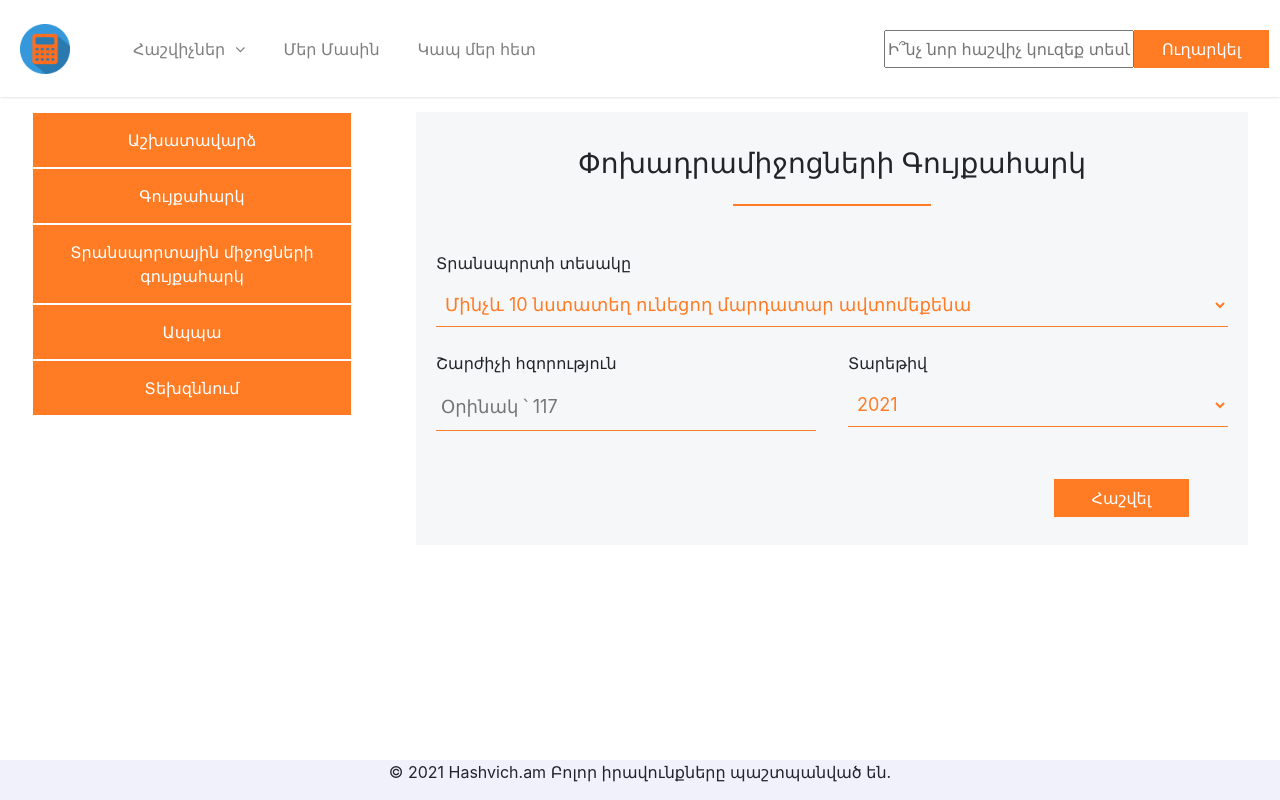
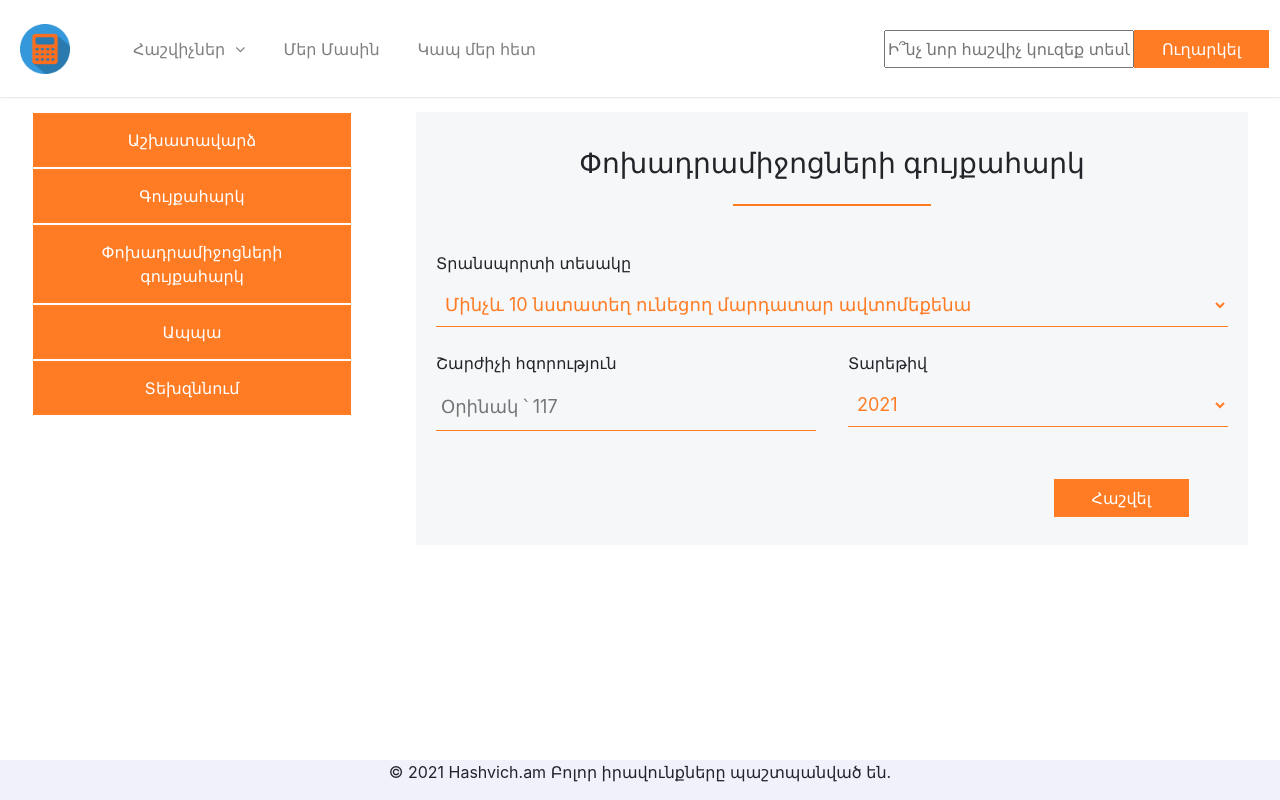
Before and after one commit to zhorgithub/hashvir, a React (Create React App) app: page /cars in a window 1280 px wide. Built offline with nearby package versions, Linux system fonts and the light colour scheme.

Commit message:
no message

```diff
--- a/package.json
+++ b/package.json
@@ -13,6 +13,7 @@
     "react-responsive-carousel": "^3.2.9",
     "react-router-dom": "^5.2.0",
     "react-scripts": "^3.4.3",
+    "react-toastify": "^7.0.3",
     "yarn": "^1.22.4"
   },
   "scripts": {
--- a/src/App.js
+++ b/src/App.js
@@ -2,12 +2,17 @@ import React from 'react';
 import { BrowserRouter as Router } from 'react-router-dom'
 
 import Routes from './Routes';
+
+import { ToastContainer } from 'react-toastify';
+import 'react-toastify/dist/ReactToastify.css';
 
 
 
 function App() {
   return (
     <Router>
+
+      <ToastContainer />
       <Routes />
     </Router>
   );
--- a/src/layouts/components/Sidebar/Sidebar.js
+++ b/src/layouts/components/Sidebar/Sidebar.js
@@ -6,19 +6,19 @@ function Sidebar(props) {
     return (
         <ul className="list-unstyled components">
             <li>
-            <Link to='salary'>Աշխատավարձ</Link>
+                <Link to='salary'>Աշխատավարձ</Link>
             </li>
-             <li>
+            <li>
                 <Link to='realEstate'>Գույքահարկ</Link>
             </li>
             <li>
-                <Link to='cars'>Տրանսպորտային միջոցների գույքահարկ</Link>
+                <Link to='cars'>Փոխադրամիջոցների գույքահարկ</Link>
             </li>
 
             <li>
                 <Link to='appa'>Ապպա</Link>
             </li>
-             <li>
+            <li>
                 <Link to='inspection'>Տեխզննում</Link>
             </li>
             {/* <li className="active">
--- a/src/views/CalcPage/CarsPage.js
+++ b/src/views/CalcPage/CarsPage.js
@@ -1,5 +1,5 @@
-import React, { useState } from 'react'
-
+import React, { useState } from 'react';
+import { toast } from 'react-toastify';
 
 const CarsPage = () => {
 
@@ -10,14 +10,13 @@ const CarsPage = () => {
         e.preventDefault();
         let myTax;
         let percent = 100;
-
         const type = parseInt(e.target.elements[0].value);
         const hp = parseInt(e.target.elements[1].value);
         const year = parseInt(e.target.elements[2].value)
-
-
+        if (!hp) {
+            toast.warn('Լրացրեք շարժիչի հզորությունը')
+        }
         const age = new Date().getFullYear() - year + 1
-
         switch (true) {
             case (type == 1):
                 if (hp <= 120) {
@@ -65,7 +64,7 @@ const CarsPage = () => {
         <>
             <form onSubmit={handleSubmit}>
                 <div className="cars">
-                    <div className="top-text"><h3>Փոխադրամիջոցների Գույքահարկ</h3></div>
+                    <div className="top-text"><h3>Փոխադրամիջոցների գույքահարկ</h3></div>
                     <hr className="sep" />
                     <label className="cars-label">Տրանսպորտի տեսակը</label><br />
                     <select className="cars-select" value={carType} onChange={e => setCarType(e.target.value)}>
--- a/src/views/CalcPage/SalaryPage.js
+++ b/src/views/CalcPage/SalaryPage.js
@@ -1,4 +1,5 @@
 import React, { useState } from 'react'
+import { toast } from 'react-toastify';
 
 const SalaryPage = () => {
 
@@ -14,8 +15,14 @@ const SalaryPage = () => {
     const [hashvarkType, setHashvarkType] = useState('0')
 
 
+
     const handleSubmit = (e) => {
         e.preventDefault()
+        if (!startSalary) {
+            toast.warn('Լրացրեք աշխատավարձի չափը')
+            return
+        }
+
 
         let sal = parseInt(startSalary)
         let ekamt
@@ -200,16 +207,16 @@ const SalaryPage = () => {
                     <button type="submit" className="btn calc-btn"  >Հաշվել</button>
                     {ready ?
                         <>
-                        <div className="salary-result-parent">
-                            <h2> <span className="salary-result">Աշխատավարձ</span> { startSalary}</h2>
-                            <span className="salary-plus">+</span>
-                            <h2> <span className="salary-result">Եկամտային հարկ</span> { ekamtayin}</h2>
-                            <span className="salary-plus">+</span>
-                            <h2> <span className="salary-result">Կուտակային կենս․</span> { kutakayin}</h2>
-                            <span className="salary-plus">+</span>
-                            <h2> <span className="salary-result">Դրոշմանշային վճար</span> { droshmanish}</h2>
-                            <h2 className="salary-result-num">______________________</h2>
-                            <h2> <span className="salary-result">Արդյունք</span> { finalSalary}</h2>
+                            <div className="salary-result-parent">
+                                <h2> <span className="salary-result">Աշխատավարձ</span> {startSalary}</h2>
+                                <span className="salary-plus">+</span>
+                                <h2> <span className="salary-result">Եկամտային հարկ</span> {ekamtayin}</h2>
+                                <span className="salary-plus">+</span>
+                                <h2> <span className="salary-result">Կուտակային կենս․</span> {kutakayin}</h2>
+                                <span className="salary-plus">+</span>
+                                <h2> <span className="salary-result">Դրոշմանշային վճար</span> {droshmanish}</h2>
+                                <h2 className="salary-result-num">______________________</h2>
+                                <h2> <span className="salary-result">Արդյունք</span> {finalSalary}</h2>
                             </div>
                         </>
                         : null}
--- a/src/views/CalcPage/TeInspectionPage.js
+++ b/src/views/CalcPage/TeInspectionPage.js
@@ -1,5 +1,6 @@
-import React, { useState } from 'react'
-import { Switch } from 'react-router-dom'
+import React, { useState } from 'react';
+import { Switch } from 'react-router-dom';
+import { toast } from 'react-toastify';
 
 
 const TeInspectionPage = () => {
@@ -26,6 +27,10 @@ const TeInspectionPage = () => {
 
     const handleSubmit = (e) => {
         e.preventDefault()
+        if (!dzi) {
+            toast.warn('Լրացրեք շարժիչի հզորությունը')
+            return
+        }
         if (transport == (1 || 2 || 3)) {
             setBnapTax(dzi * arr1[dziIndex][taretiv]);
         }
@@ -34,7 +39,6 @@ const TeInspectionPage = () => {
 
     const handleChangeTransport = (e) => {
         const a = e.target.value
-        console.log(a);
         setTransport(a)
         switch (a) {
             case '1':
@@ -64,7 +68,6 @@ const TeInspectionPage = () => {
                 setBnapTax(0)
                 break;
         }
-
     }
 
     const handleChangeDzi = (e) => {
@@ -116,7 +119,7 @@ const TeInspectionPage = () => {
                     <div className="parent-select">
                         <div>
                             <label className="appa-label">Տրանսպորտային միջոցի տեսակ</label><br />
-                            <select className="appa-select" onChange={handleChangeTransport} >
+                            <select className="appa-select" value={transport} onChange={handleChangeTransport} >
                                 <option value='1'>Թեթև մարդատար </option>
                                 <option value='2'>Ավտոբուս (մինչև 17 նստատեղով) </option>
                                 <option value='3'>Ավտոբուս (17-ից ավել նստատեղով) </option>
```
Also changed, not shown: 1 other file (tests, documents, lock files or other folders).
